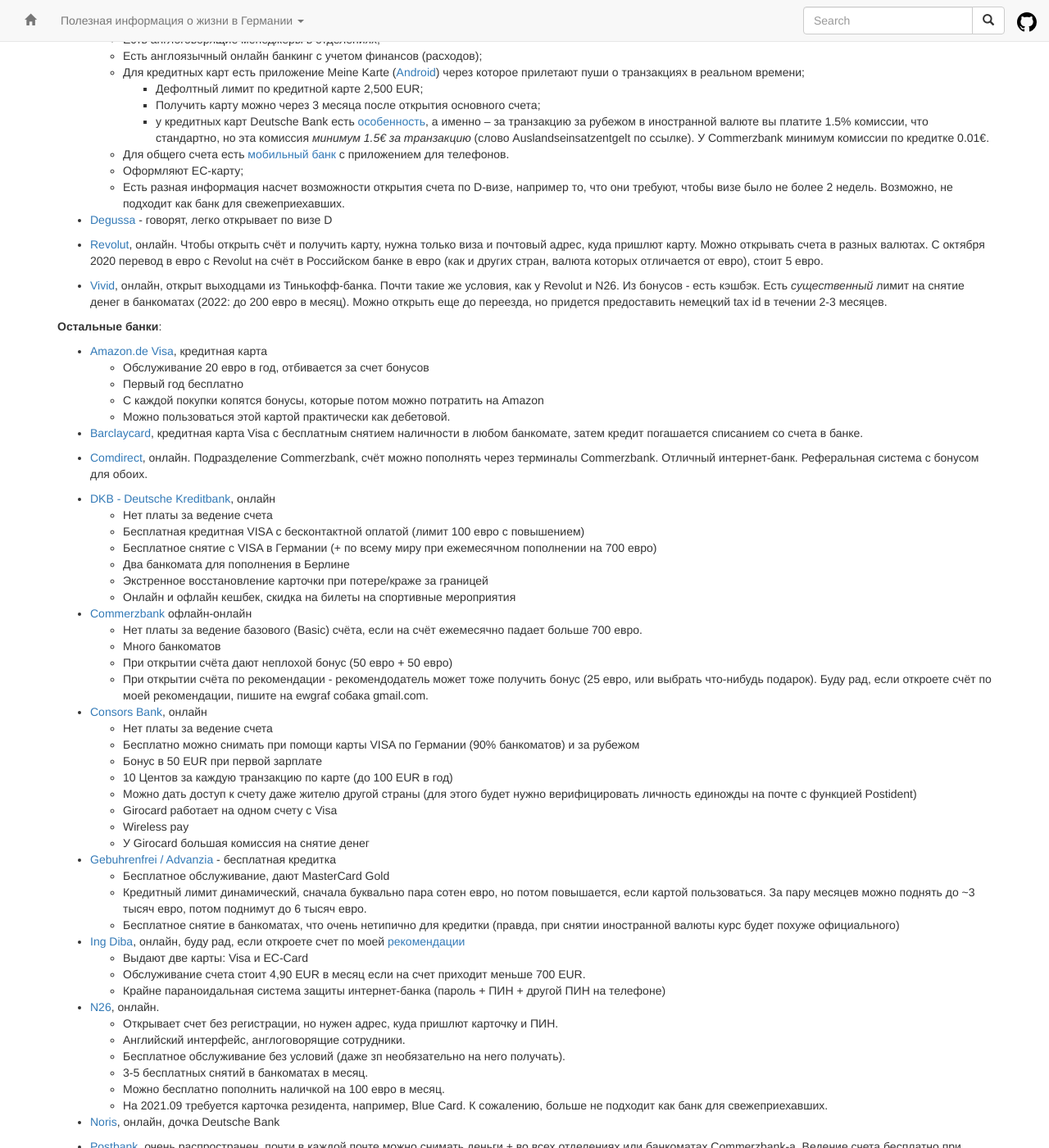
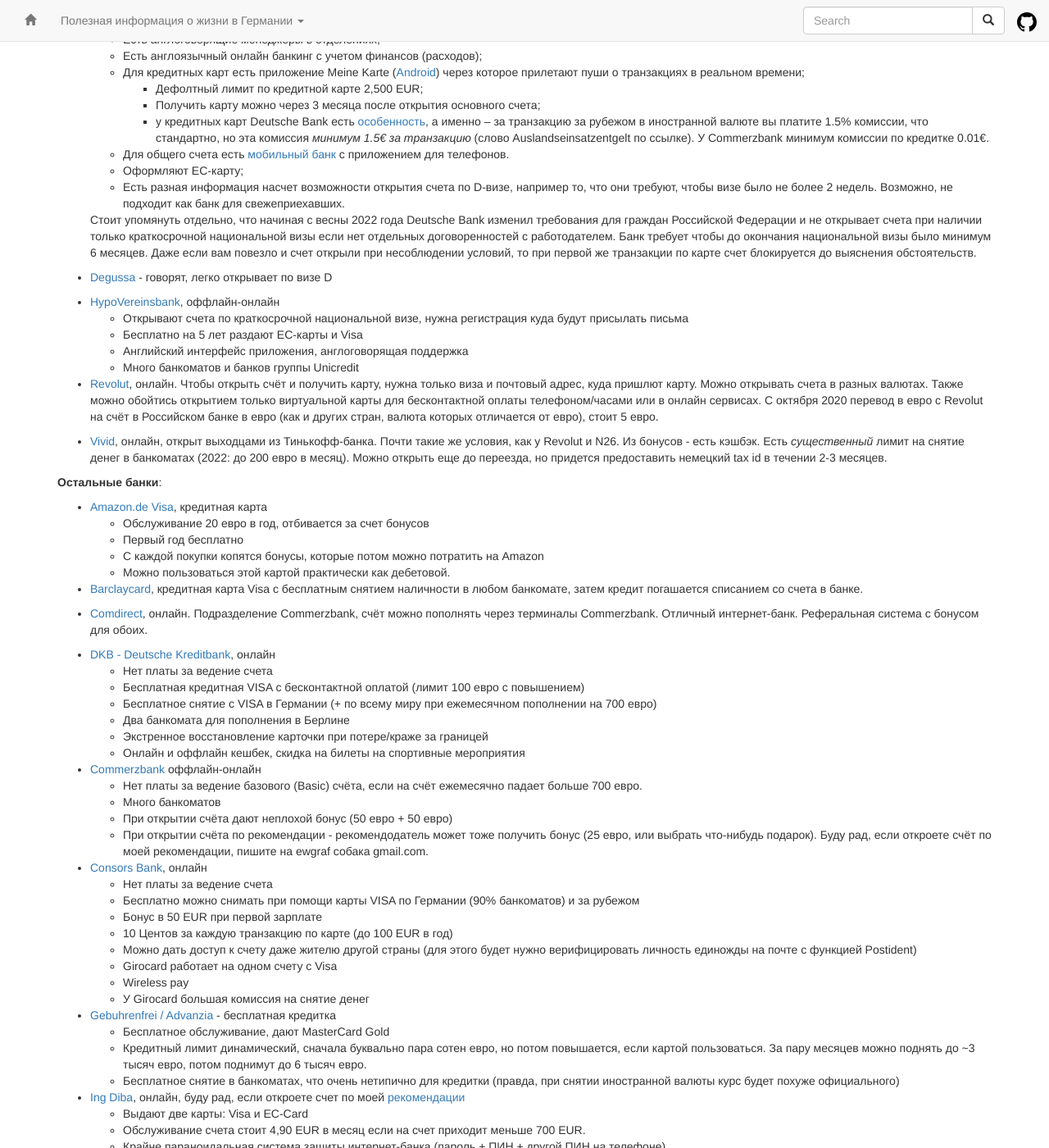
Before and after one commit to ru-de/faq, a Jekyll site: the page built from pages/Финансы и Банки.md, in a window 1280 px wide and 1400 px high, scrolled down 1632 px. Shown: the whole window at 82% size. Built offline with Jekyll 4.4.1, drawn with Linux system fonts in a browser that asks for light colours; nearby versions of some CDN libraries; some of the changed text lies outside the part shown.

Commit message:
sync github pages

```diff
--- a/pages/files/ci/expected_codes.csv
+++ b/pages/files/ci/expected_codes.csv
@@ -15,3 +15,4 @@
 -1,https://twago.com
 404,https://eur-lex.europa.eu/legal-content/DE/TXT/?uri=CELEX:22007A0517(01
 404,https://de.wikipedia.org/wiki/Pflegeversicherung_(Deutschland
+301,https://www.hypovereinsbank.de/
--- a/pages/Финансы и Банки.md
+++ b/pages/Финансы и Банки.md
@@ -9,11 +9,11 @@ layout: default
 Каждая подача на кредитную карту будет отображаться в SCHUFA 3 года.
 
 ### Общая информация
-В Германии банки бывают онлайн и онлайн+офлайн
+В Германии банки бывают онлайн и онлайн+оффлайн
 
-Онлайн банки обычно бесплатны, а вот онлайн+офлайн банки на данный момент ежемесячно снимают некоторую сумму за обслуживание. В некоторых банках эта сумма совсем нескромная.
+Онлайн банки обычно бесплатны, а вот онлайн+оффлайн банки на данный момент ежемесячно снимают некоторую сумму за обслуживание. В некоторых банках эта сумма совсем нескромная.
 
-Плюсы онлайн+офлайн банка - можно пообщаться лично, зайти в офис и т.п. Считается более надежным и качественным с широкой сетью банкоматов, но приходится платить.
+Плюсы онлайн+оффлайн банка - можно пообщаться лично, зайти в офис и т.п. Считается более надежным и качественным с широкой сетью банкоматов, но приходится платить.
 
 В общем ищите, что больше вам подойдёт по соотношению цена/качество.
 
@@ -75,9 +75,17 @@ https://www.check24.de/konto-kredit/ - агрегатор предложений
   - Оформляют EC-карту;
   - Есть разная информация насчет возможности открытия счета по D-визе, например то, что они требуют, чтобы визе было не более 2 недель. Возможно, не подходит как банк для свежеприехавших.
 
+  Стоит упомянуть отдельно, что начиная с весны 2022 года Deutsche Bank изменил требования для граждан Российской Федерации и не открывает счета при наличии только краткосрочной национальной визы если нет отдельных договоренностей с работодателем. Банк требует чтобы до окончания национальной визы было минимум 6 месяцев. Даже если вам повезло и счет открыли при несоблюдении условий, то при первой же транзакции по карте счет блокируется до выяснения обстоятельств.
+
 - [Degussa](https://www.degussa-bank.de/home) - говорят, легко открывает по визе D
 
-- [Revolut](https://www.revolut.com/), онлайн. Чтобы открыть счёт и получить карту, нужна только виза и почтовый адрес, куда пришлют карту. Можно открывать счета в разных валютах.
+- [HypoVereinsbank](https://www.hypovereinsbank.de/), оффлайн-онлайн
+  - Открывают счета по краткосрочной национальной визе, нужна регистрация куда будут присылать письма
+  - Бесплатно на 5 лет раздают ЕС-карты и Visa
+  - Английский интерфейс приложения, англоговорящая поддержка
+  - Много банкоматов и банков группы Unicredit
+
+- [Revolut](https://www.revolut.com/), онлайн. Чтобы открыть счёт и получить карту, нужна только виза и почтовый адрес, куда пришлют карту. Можно открывать счета в разных валютах. Также можно обойтись открытием только виртуальной карты для бесконтактной оплаты телефоном/часами или в онлайн сервисах.
 С октября 2020 перевод в евро с Revolut на счёт в Российском банке в евро (как и других стран, валюта которых отличается от евро), стоит 5 евро.
 
 - [Vivid](https://vivid.money/en-eu/), онлайн, открыт выходцами из Тинькофф-банка. Почти такие же условия, как у Revolut и N26. Из бонусов - есть кэшбэк. Есть _существенный_ лимит на снятие денег в банкоматах (2022: до 200 евро в месяц). Можно открыть еще до переезда, но придется предоставить немецкий tax id в течении 2-3 месяцев.
@@ -100,9 +108,9 @@ https://www.check24.de/konto-kredit/ - агрегатор предложений
   - Бесплатное снятие с VISA в Германии (+ по всему миру при ежемесячном пополнении на 700 евро)
   - Два банкомата для пополнения в Берлине
   - Экстренное восстановление карточки при потере/краже за границей
-  - Онлайн и офлайн кешбек, скидка на билеты на спортивные мероприятия
+  - Онлайн и оффлайн кешбек, скидка на билеты на спортивные мероприятия
 
-- [Commerzbank](https://www.commerzbank.de/) офлайн-онлайн
+- [Commerzbank](https://www.commerzbank.de/) оффлайн-онлайн
   - Нет платы за ведение базового (Basic) счёта, если на счёт ежемесячно падает больше 700 евро.
   - Много банкоматов
   - При открытии счёта дают неплохой бонус (50 евро + 50 евро)
@@ -149,7 +157,6 @@ https://www.check24.de/konto-kredit/ - агрегатор предложений
 - [VolksBank](https://www.vr.de/privatkunden.html), довольно-таки старый и распространенный банк, но ведение счета не бесплатно. За оплату карточкой также снимают. Плюс разделен по регионам и даже городам, и если требуется совершить какие-либо операции по счету (смена адреса, фамилии) может не везде получиться. (К примеру, после переезда из Odenwald в Offenbach Kreis, пришлось переносить счет).
 
 
-
 ### Выписка по счету
 Если нужен официальный документ о наличии достаточного количества денег для проживания, то можно запросить выписку по счету (Finanzübersicht) и попросить поставить печать и подпись.
 Опыт Commerzbank: делают бесплатно в отделении, без термина, за 2 минуты, и только на немецком.
```
Also changed, not shown: 1 other file.
